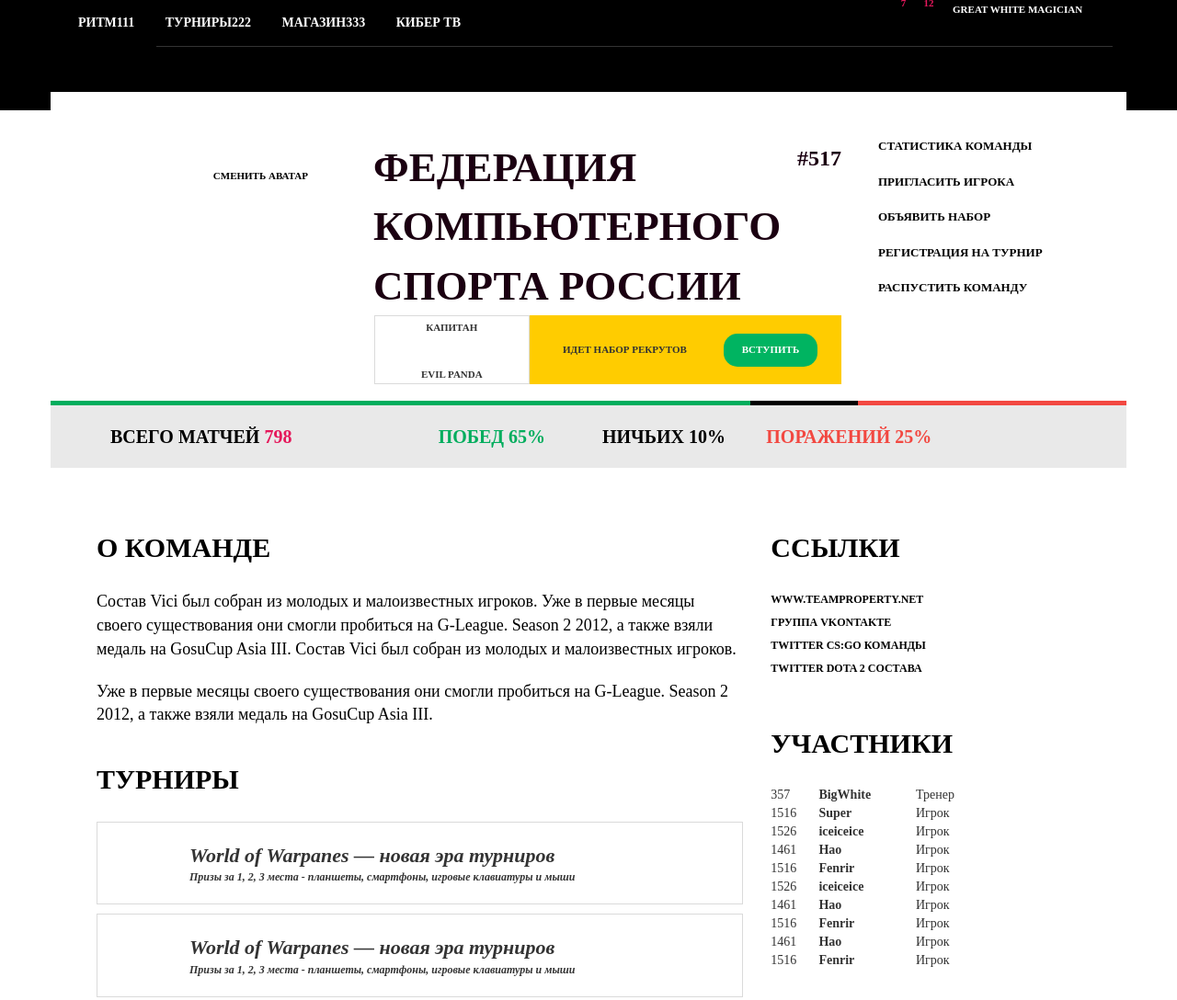
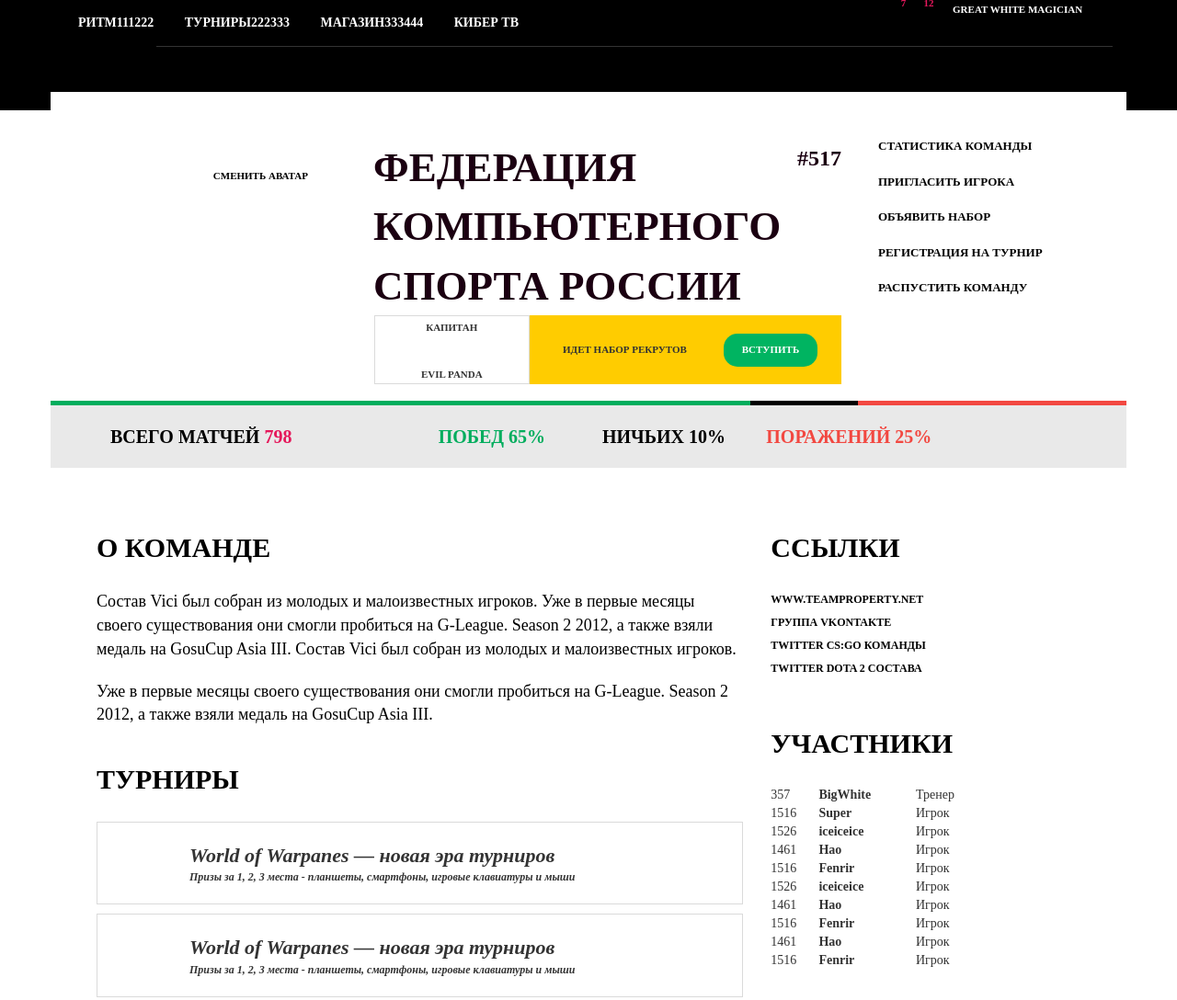
Before and after one commit to www-developer/gme.ru, a plain HTML site: page index.html in a window 1280 px wide. Shown: the top 1088 px of the page at 92% size. Drawn offline with nearby package versions, Linux system fonts and the light colour scheme.

Commit message:
Update index.html

```diff
--- a/index.html
+++ b/index.html
@@ -16,9 +16,9 @@
                             <span class="lgtp"><a href="#"><img src="img/logotip.png" alt="" /></a></span>
                             <nav class="navbar11 nav-hdr">
                                 <ul class="nav hdr">
-                                    <li><a href="#">Ритм111</a></li>
-                                    <li><a href="#">Турниры222</a></li>
-                                    <li><a href="#">Магазин333</a></li>
+                                    <li><a href="#">Ритм111222</a></li>
+                                    <li><a href="#">Турниры222333</a></li>
+                                    <li><a href="#">Магазин333444</a></li>
                                     <li><a href="#">Кибер ТВ</a></li>
                                 </ul>
                             </nav>
```
